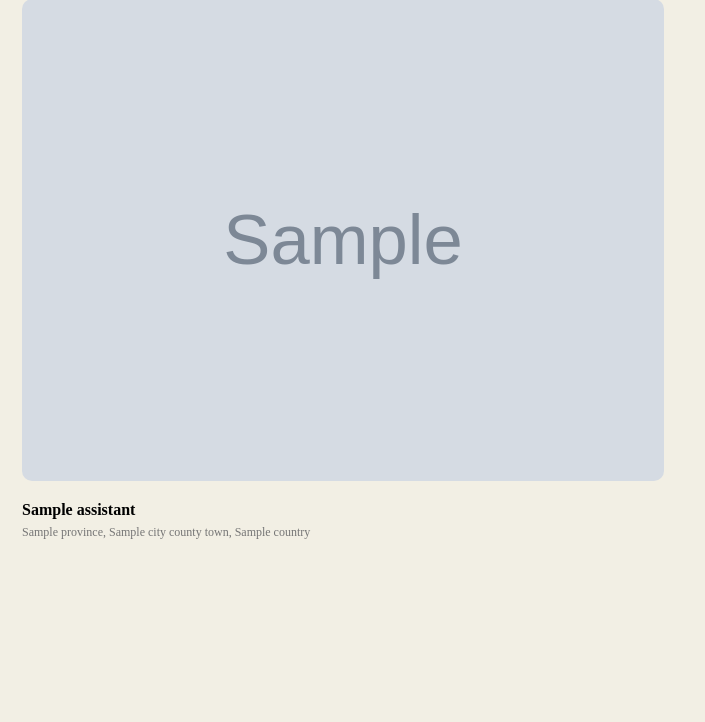
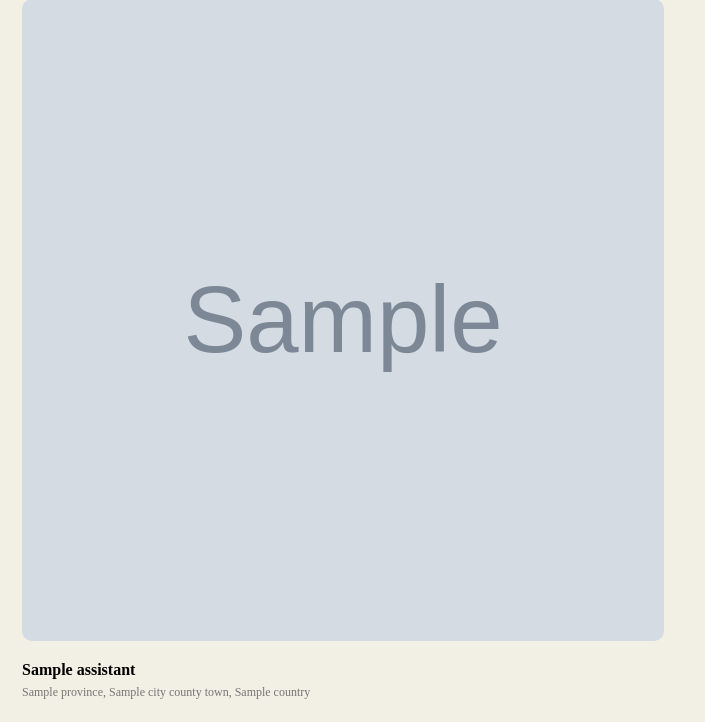
Before and after one commit to smnm1998/culture_chatbot, a Django app: template templates/independence.html in a window 1280 px wide. Shown: the part 244-966 px from the top of the page, without its empty margins (0-705 px from the left). Before the commit the page ends 783 px from the top, so only its background shows below. Run offline with Django 5.2, Linux system fonts and the light colour scheme; the template is opened without the code that fills it: most values are stand-ins (such as "Sample title", 1, 10 or a date in 2020); grey boxes marked "Sample" are stand-in pictures.

Commit message:
Style: css 수정 및 추가

```diff
--- a/static/css/assistant/independence.css
+++ b/static/css/assistant/independence.css
@@ -150,8 +150,9 @@ body {
 .swiper-slide img,
 .swiper-slide-2 img,
 .swiper-slide-3 img {
-    width: 100%; /* 이미지 크기 조절 */
-    height: 60%;
+    width: 100%; /* 이미지의 너비를 100%로 설정 */
+    aspect-ratio: 1 / 1; /* 정방형 비율로 설정 */
+    object-fit: cover; /* 이미지가 컨테이너를 꽉 채우도록 함 */
     border-radius: 10px;
 }
 
--- a/static/css/assistant/local.css
+++ b/static/css/assistant/local.css
@@ -147,10 +147,11 @@ body {
 
 .photo-item img {
     width: 100%; /* 이미지의 너비를 100%로 설정 */
-    height: 60%; /* 높이를 60%로 설정 */
+    aspect-ratio: 1 / 1; /* 정방형 비율로 설정 */
     object-fit: cover; /* 이미지가 컨테이너를 꽉 채우도록 함 */
     border-radius: 10px;
 }
+
 
 .photo-item a {
     text-decoration: none; /* 링크의 밑줄 제거 */
--- a/templates/chatbot.html
+++ b/templates/chatbot.html
@@ -100,7 +100,6 @@
 
             // AI 메시지의 경우 action 버튼 추가
             if (sender === 'ai') {
-                console.log("AI message detected, adding action buttons..."); // 디버깅 로그
                 messageContainer.addClass('ai-message');
                 appendActions(messageContainer, text);
             } else {
@@ -161,7 +160,6 @@
 
         // AI 메시지에 action 버튼과 구분선을 추가하는 함수
         function appendActions(container, text) {
-            console.log("Appending action buttons..."); // 디버깅 로그
 
             // HTML에서 이미지 경로를 data-attribute로 가져옴
             const likeImg = $('.like-btn').data('like-img');
```
